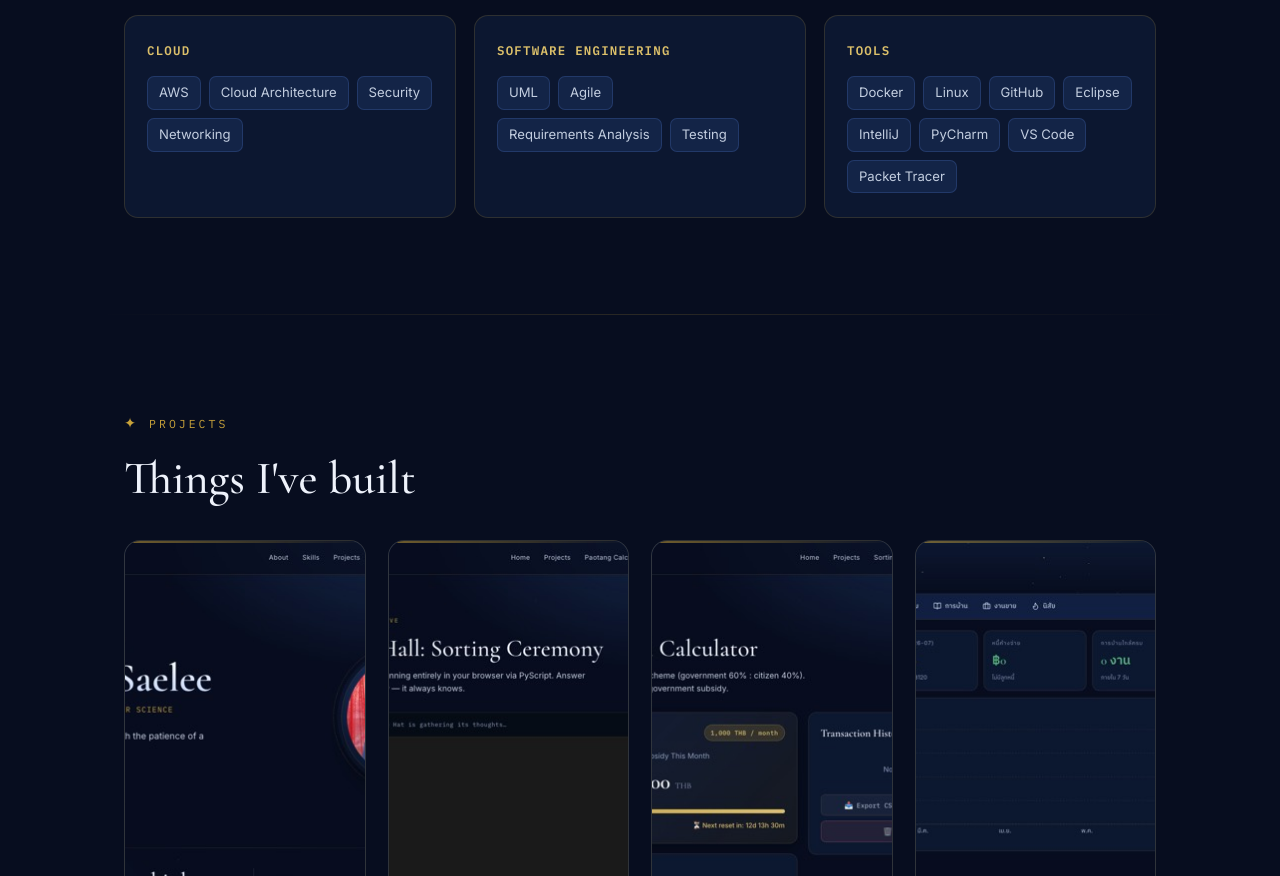
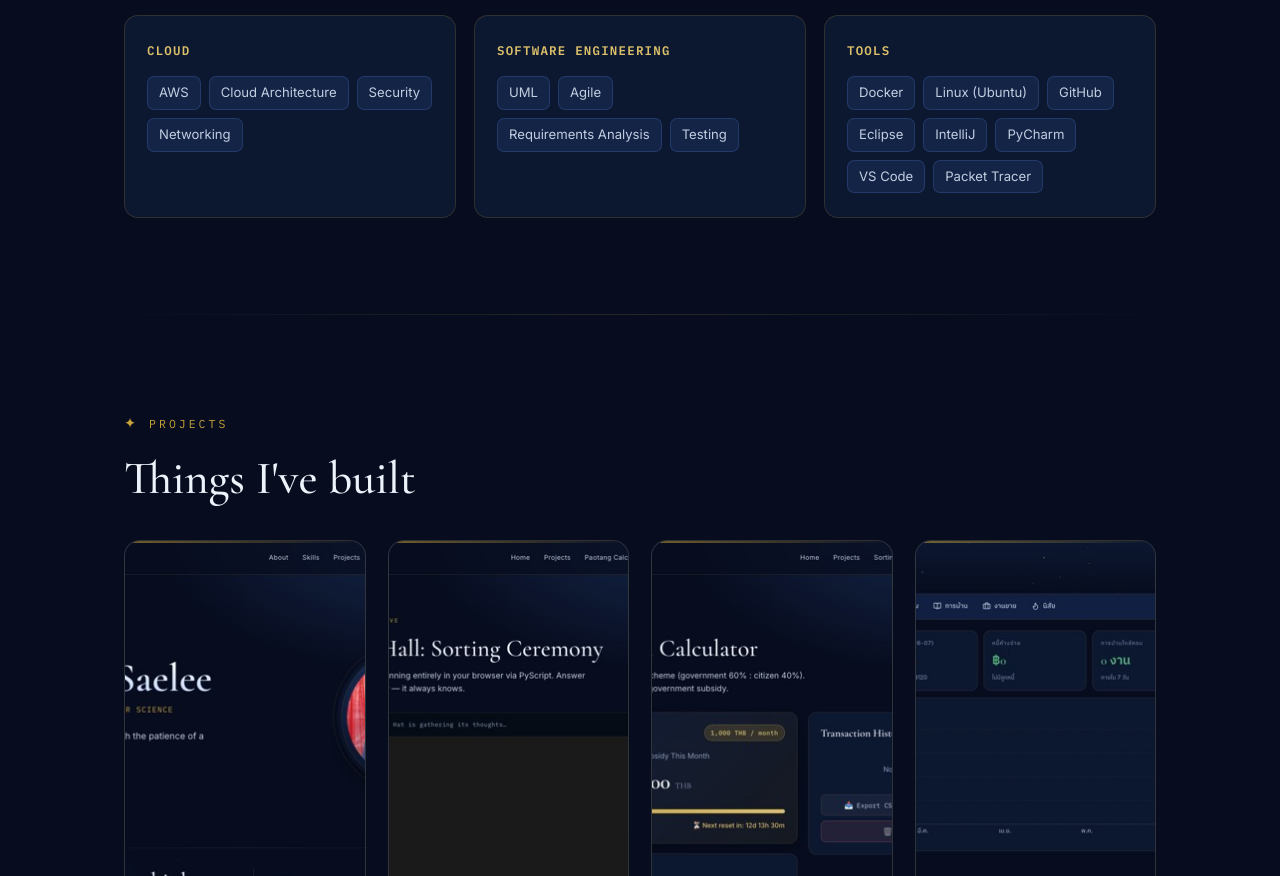
Before and after one commit to BR0WNDY/Sunshine-and-Moonlight, a website: page index.html in a window 1280 px wide. Shown: the part 1547-2423 px from the top of the page. Drawn offline with nearby package versions, Linux system fonts and the light colour scheme; a web font is replaced by a local one.

Commit message:
Specify Linux tag as Linux (Ubuntu)
Co-Authored-By: Claude Sonnet 5 <noreply@anthropic.com>

```diff
--- a/index.html
+++ b/index.html
@@ -342,7 +342,7 @@
       </div>
       <div class="skill-card">
         <h3 data-en="Tools" data-th="เครื่องมือ">Tools</h3>
-        <div class="tags"><span class="tag">Docker</span><span class="tag">Linux</span><span class="tag">GitHub</span><span class="tag">Eclipse</span><span class="tag">IntelliJ</span><span class="tag">PyCharm</span><span class="tag">VS Code</span><span class="tag">Packet Tracer</span></div>
+        <div class="tags"><span class="tag">Docker</span><span class="tag">Linux (Ubuntu)</span><span class="tag">GitHub</span><span class="tag">Eclipse</span><span class="tag">IntelliJ</span><span class="tag">PyCharm</span><span class="tag">VS Code</span><span class="tag">Packet Tracer</span></div>
       </div>
     </div>
   </section>
```
